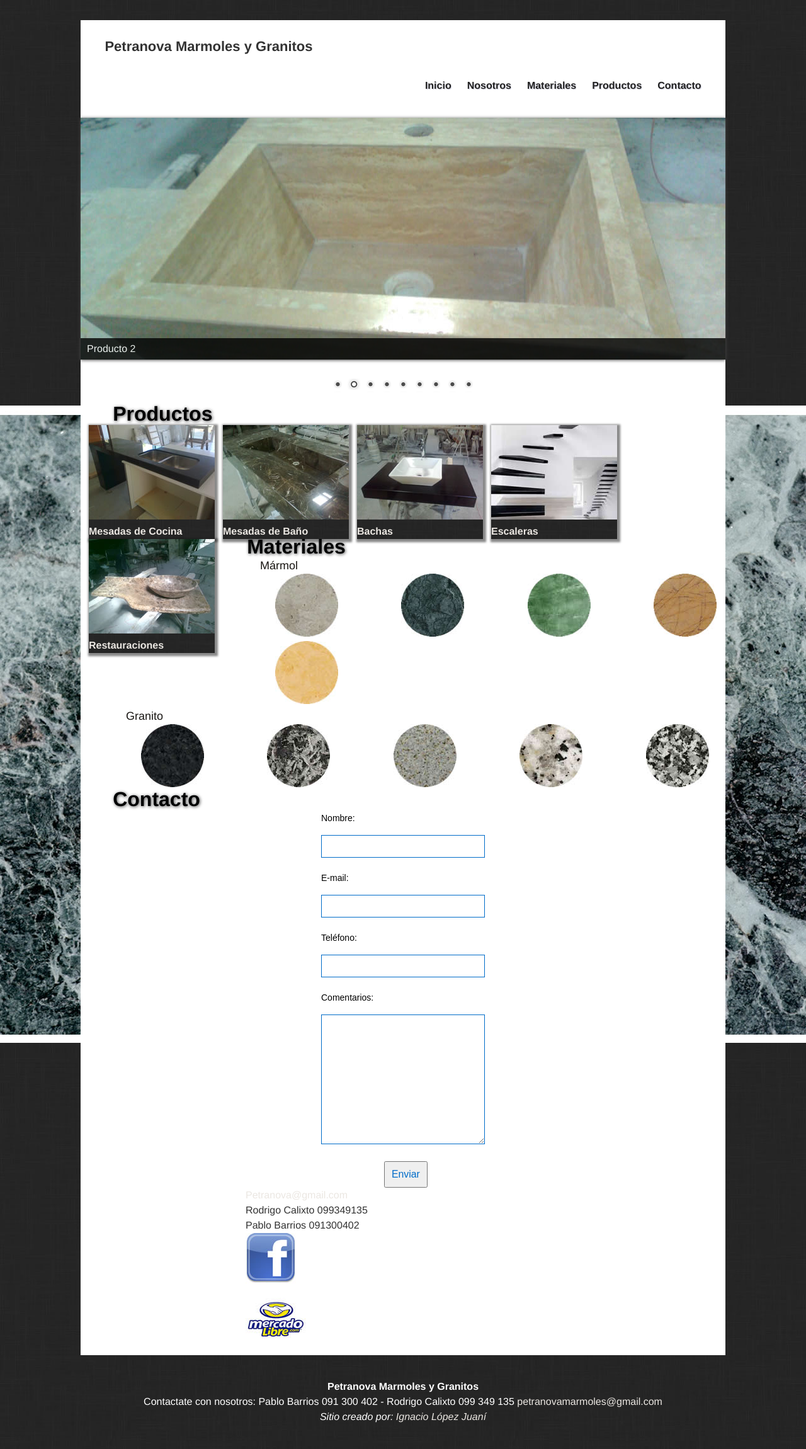
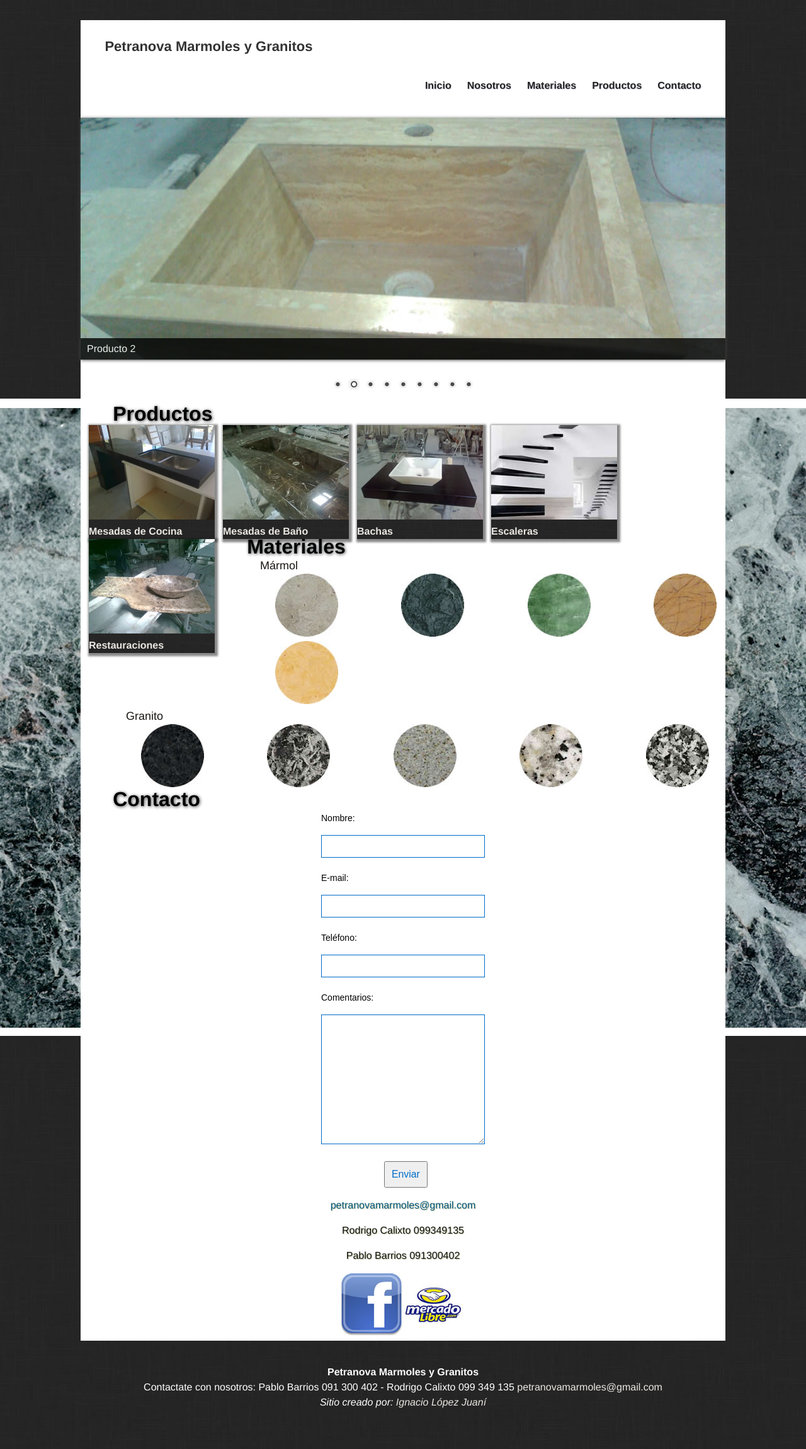
Before and after one commit to ignaciolopezjuani/petranova, a Jekyll site: the page built from index.html, in a window 1280 px wide. Shown: the whole page at 63% size. Built offline with Jekyll 4.4.1, drawn with Linux system fonts in a browser that asks for light colours; nearby versions of some CDN libraries; some web fonts are replaced; Markdown is read by kramdown in place of the engine named in the settings; after the commit the page ends 2278 px from its top, so only the background shows below that.

Commit message:
change contact section in index

```diff
--- a/index.html
+++ b/index.html
@@ -106,12 +106,11 @@ title: Home
         <input type="submit" id="boton_enviar" name="enviar" value="Enviar" />
       </form>
 
-      <ul>
-        <li><a href="#">Petranova@gmail.com</a></li>
+      <ul class="contact">
+        <li><a class="mail" href="mailto:petranovamarmoles@gmail.com">petranovamarmoles@gmail.com</a></li>
         <li>Rodrigo Calixto   099349135</li>
         <li>Pablo Barrios   091300402</li>
-        <li><a href="#"><img src="media/images/facebook.jpg"/></a></li>
-        <li><a href="#"><img src="media/images/mercadolibre.jpg"/></a></li>
+        <li><a href="#"><img src="media/images/facebook.jpg"/></a><a href="#"><img src="media/images/mercadolibre.jpg"/></a></li>
       </ul>
     </div>
   </section>
--- a/media/css/base.css
+++ b/media/css/base.css
@@ -148,6 +148,20 @@ body.home .materiales ul li{
   margin-left: 6em;
 }
 
+body.home .contact {
+  text-align: center;
+  text-shadow: 1px 1px 1px #B8BD94;
+  color: #121212;
+  font: 1.5em "Helvetica, Arial" sans-serif;
+}
+body.home .contact .mail   {
+  color: #045880;
+  }
+
+body.home .contact li{
+  margin-top: 1em;
+}
+
 /* About */
 body.about {
 }
```
Also changed, not shown: media/images/facebook.jpg.
